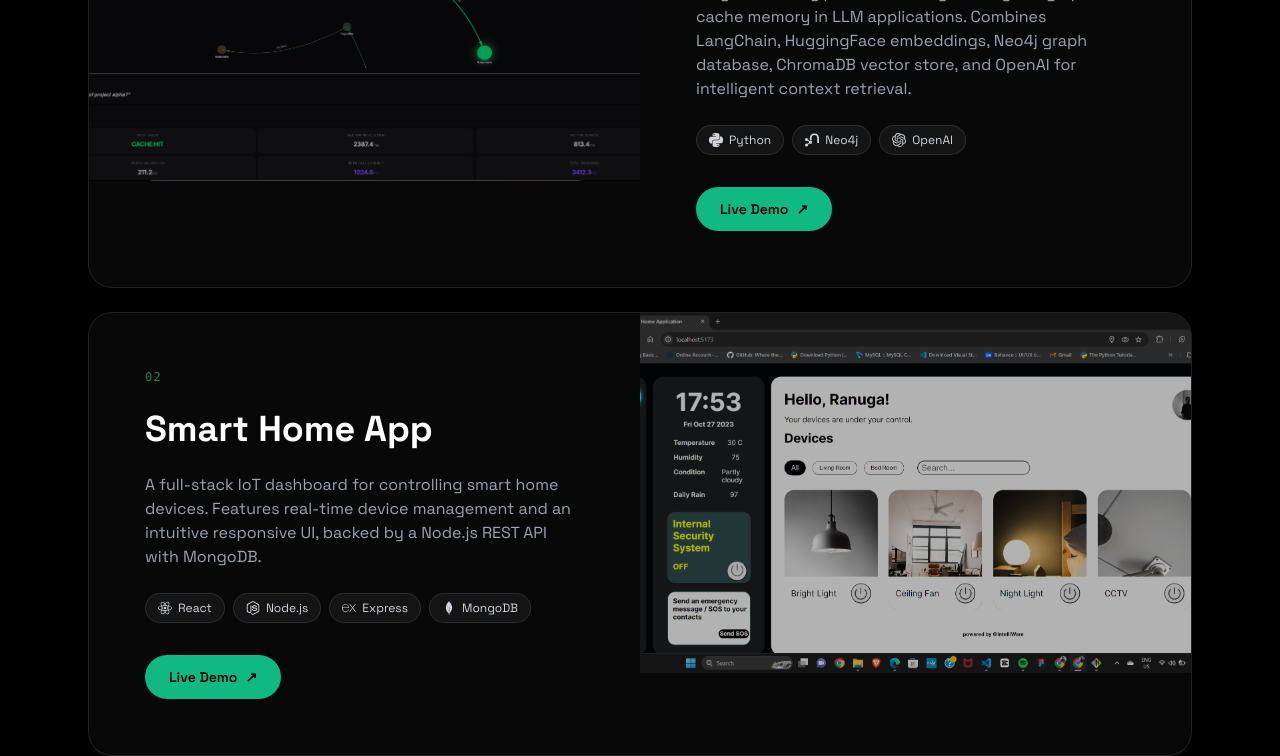
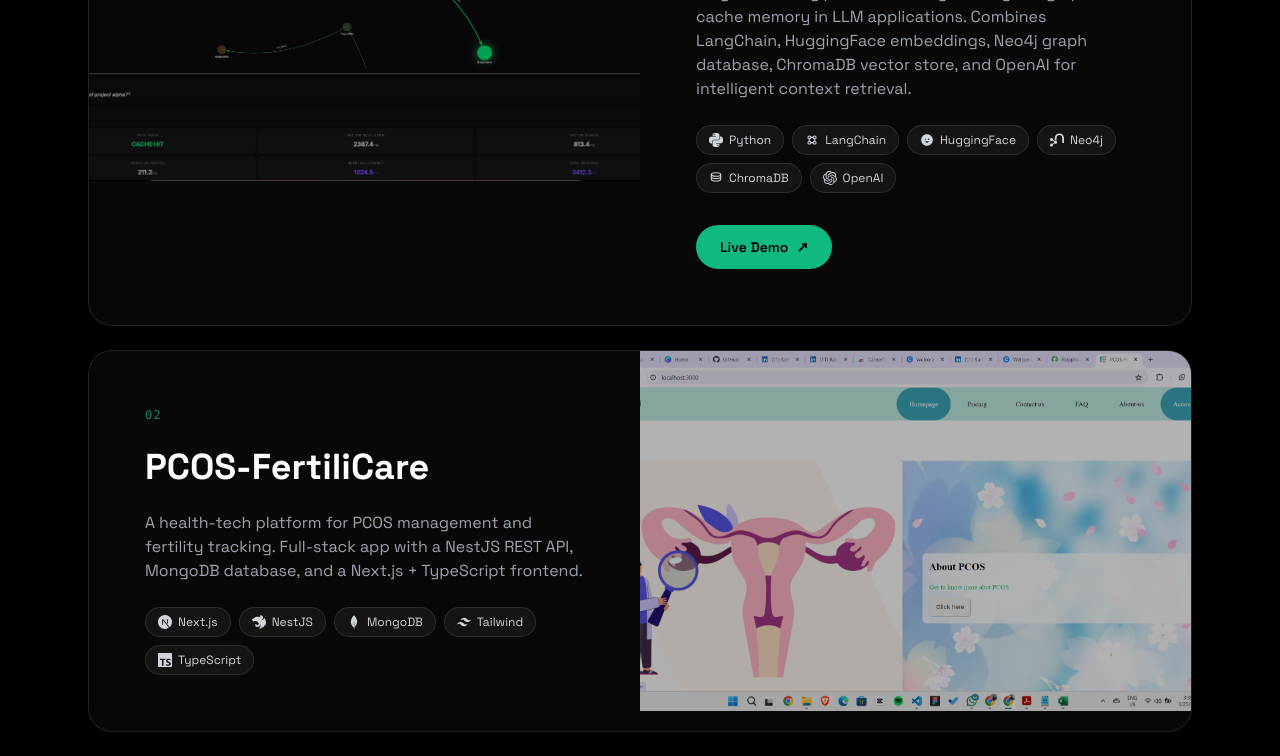
Before and after one commit to ranuga-anthony/portfolio-website, a Next.js app: page /projects in a window 1280 px wide. Shown: the part 600-1356 px from the top of the page. Built offline with nearby package versions, Linux system fonts and the light colour scheme.

Commit message:
commit changes

```diff
--- a/app/projects/page.tsx
+++ b/app/projects/page.tsx
@@ -9,6 +9,33 @@
     SiNodedotjs, SiOpenai, SiPython, SiReact, SiTailwindcss, SiTypescript
 } from 'react-icons/si'
 
+const LangChainIcon = ({ className }: { className?: string }) => (
+    <svg className={className} viewBox="0 0 24 24" fill="none" stroke="currentColor" strokeWidth="1.8" strokeLinecap="round" strokeLinejoin="round">
+        <circle cx="7.5" cy="7.5" r="2.5"/>
+        <circle cx="16.5" cy="7.5" r="2.5"/>
+        <circle cx="7.5" cy="16.5" r="2.5"/>
+        <circle cx="16.5" cy="16.5" r="2.5"/>
+        <line x1="10" y1="7.5" x2="14" y2="7.5"/>
+        <line x1="10" y1="16.5" x2="14" y2="16.5"/>
+        <line x1="7.5" y1="10" x2="7.5" y2="14"/>
+        <line x1="16.5" y1="10" x2="16.5" y2="14"/>
+    </svg>
+)
+
+const HuggingFaceIcon = ({ className }: { className?: string }) => (
+    <svg className={className} viewBox="0 0 24 24" fill="currentColor">
+        <path d="M12 2C6.477 2 2 6.477 2 12s4.477 10 10 10 10-4.477 10-10S17.523 2 12 2zm-2.5 7.5a1 1 0 1 1 0 2 1 1 0 0 1 0-2zm5 0a1 1 0 1 1 0 2 1 1 0 0 1 0-2zm-5.5 4.5h6s-.5 2.5-3 2.5-3-2.5-3-2.5z"/>
+    </svg>
+)
+
+const ChromaDBIcon = ({ className }: { className?: string }) => (
+    <svg className={className} viewBox="0 0 24 24" fill="none" stroke="currentColor" strokeWidth="1.8" strokeLinecap="round" strokeLinejoin="round">
+        <ellipse cx="12" cy="6" rx="8" ry="3"/>
+        <path d="M4 6v4c0 1.657 3.582 3 8 3s8-1.343 8-3V6"/>
+        <path d="M4 10v4c0 1.657 3.582 3 8 3s8-1.343 8-3v-4"/>
+    </svg>
+)
+
 const projects = [
     {
         index: "01",
@@ -16,7 +43,10 @@
         description: "A Python library published on PyPI for hybrid graph-cache memory in LLM applications. Combines LangChain, HuggingFace embeddings, Neo4j graph database, ChromaDB vector store, and OpenAI for intelligent context retrieval.",
         tech: [
             { Icon: SiPython, name: "Python" },
+            { Icon: LangChainIcon, name: "LangChain" },
+            { Icon: HuggingFaceIcon, name: "HuggingFace" },
             { Icon: SiNeo4J, name: "Neo4j" },
+            { Icon: ChromaDBIcon, name: "ChromaDB" },
             { Icon: SiOpenai, name: "OpenAI" },
         ],
         link: 'https://pypi.org/project/hgcachemem/',
@@ -24,6 +54,20 @@
     },
     {
         index: "02",
+        title: "PCOS-FertiliCare",
+        description: "A health-tech platform for PCOS management and fertility tracking. Full-stack app with a NestJS REST API, MongoDB database, and a Next.js + TypeScript frontend.",
+        tech: [
+            { Icon: SiNextdotjs, name: "Next.js" },
+            { Icon: SiNestjs, name: "NestJS" },
+            { Icon: SiMongodb, name: "MongoDB" },
+            { Icon: SiTailwindcss, name: "Tailwind" },
+            { Icon: SiTypescript, name: "TypeScript" },
+        ],
+        link: '',
+        cover: '/PCOS-FertiliCare.png',
+    },
+    {
+        index: "03",
         title: "Smart Home App",
         description: "A full-stack IoT dashboard for controlling smart home devices. Features real-time device management and an intuitive responsive UI, backed by a Node.js REST API with MongoDB.",
         tech: [
@@ -36,7 +80,7 @@
         cover: '/Smart-Home UI.png.png',
     },
     {
-        index: "03",
+        index: "04",
         title: "Chatbot using GPT API",
         description: "An AI-powered chatbot that responds as an experienced software engineer. Integrated with OpenAI's GPT API for intelligent, context-aware answers in a clean React interface.",
         tech: [
@@ -46,7 +90,7 @@
         cover: '/Chatbot with ChatGPT API.png',
     },
     {
-        index: "04",
+        index: "05",
         title: "Portfolio Website",
         description: "The portfolio you're looking at — built with Next.js and TypeScript, featuring a modern dark UI, Framer Motion animations, glassmorphism design, and a dedicated blog section.",
         tech: [
@@ -55,20 +99,6 @@
         ],
         link: 'https://ranuga-portfolio-website.vercel.app/',
         cover: '/Portfolio Website.png',
-    },
-    {
-        index: "05",
-        title: "PCOS-FertiliCare",
-        description: "A health-tech platform for PCOS management and fertility tracking. Full-stack app with a NestJS REST API, MongoDB database, and a Next.js + TypeScript frontend.",
-        tech: [
-            { Icon: SiNextdotjs, name: "Next.js" },
-            { Icon: SiNestjs, name: "NestJS" },
-            { Icon: SiMongodb, name: "MongoDB" },
-            { Icon: SiTailwindcss, name: "Tailwind" },
-            { Icon: SiTypescript, name: "TypeScript" },
-        ],
-        link: '',
-        cover: '/PCOS-FertiliCare.png',
     },
 ]
 
```
